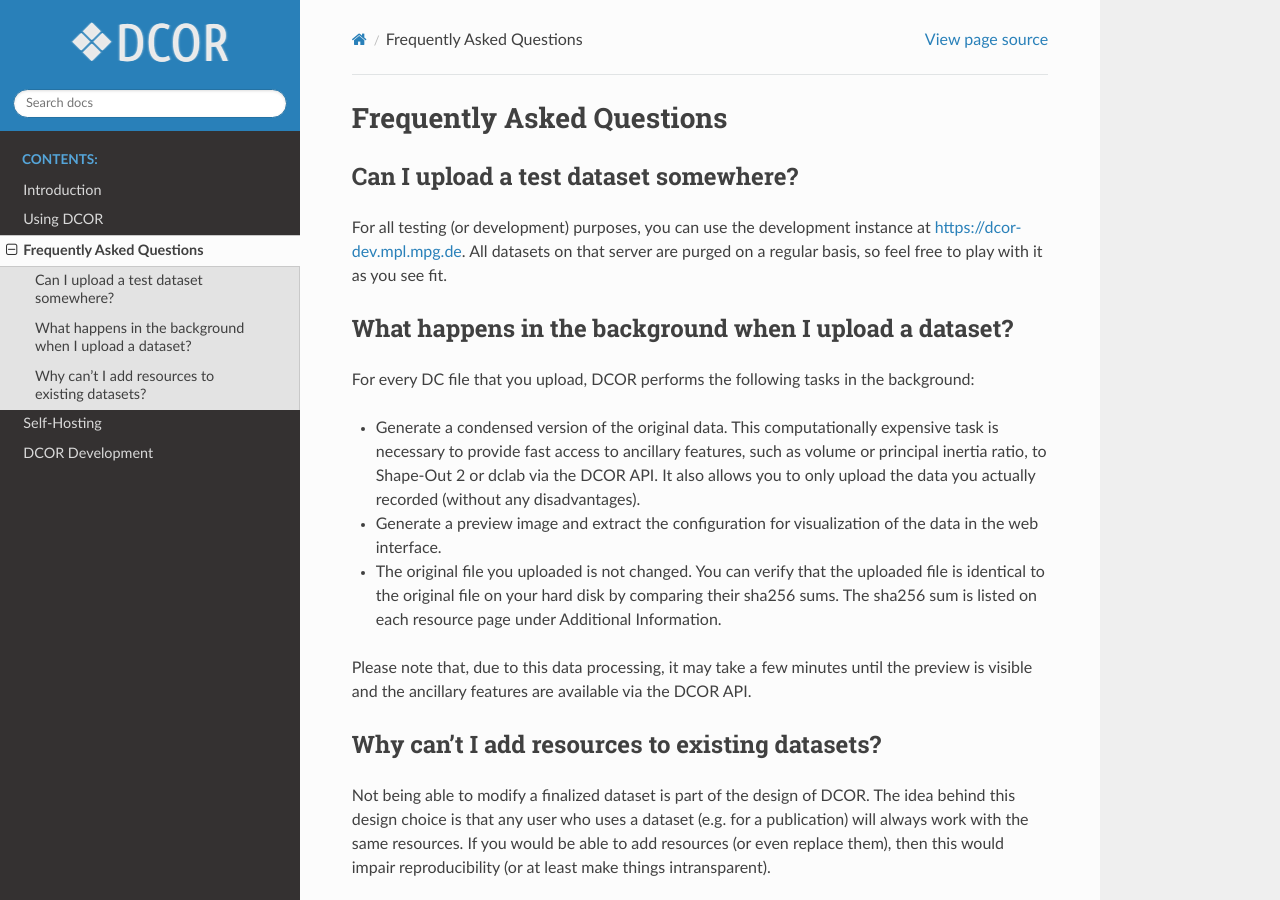
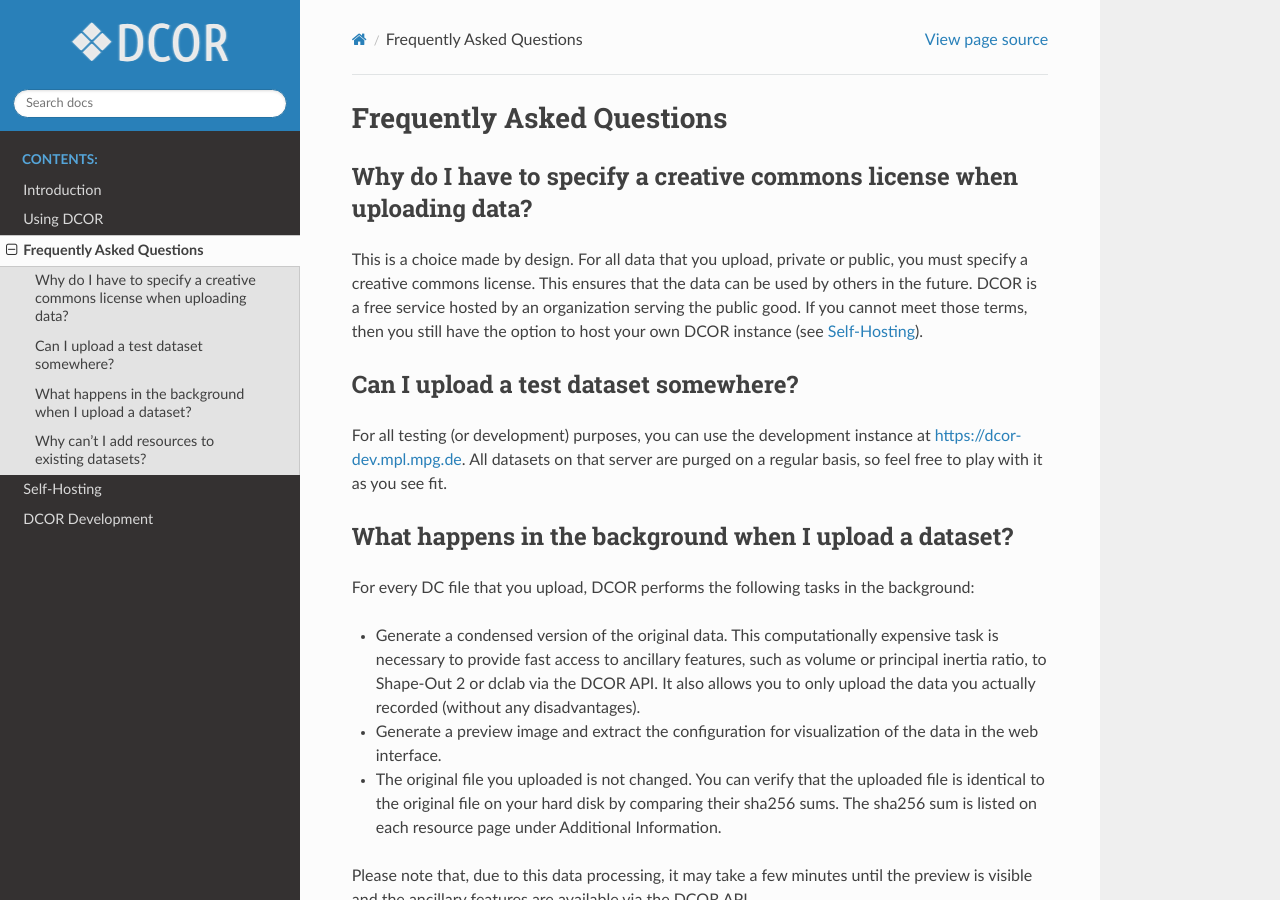
Before and after one commit to DCOR-dev/dcor-docs, a Sphinx documentation site: the page built from docs/sec_faq.rst, in a window 1280 px wide and 900 px high. Built offline with Sphinx 7.4.7 and the Read the Docs theme 2.0.0, drawn with Linux system fonts in a browser that asks for light colours.

Commit message:
update FAQ with motivation for license restrictions

```diff
--- a/docs/sec_faq.rst
+++ b/docs/sec_faq.rst
@@ -1,6 +1,18 @@
 ==========================
 Frequently Asked Questions
 ==========================
+
+
+.. _sec_faq_upload_license:
+
+Why do I have to specify a creative commons license when uploading data?
+========================================================================
+This is a choice made by design. For all data that you upload, private or
+public, you must specify a creative commons license. This ensures that
+the data can be used by others in the future. DCOR is a free service
+hosted by an organization serving the public good. If you cannot meet
+those terms, then you still have the option to host your own DCOR instance
+(see :ref:`selfhost`).
 
 
 .. _sec_faq_upload_test:
```
